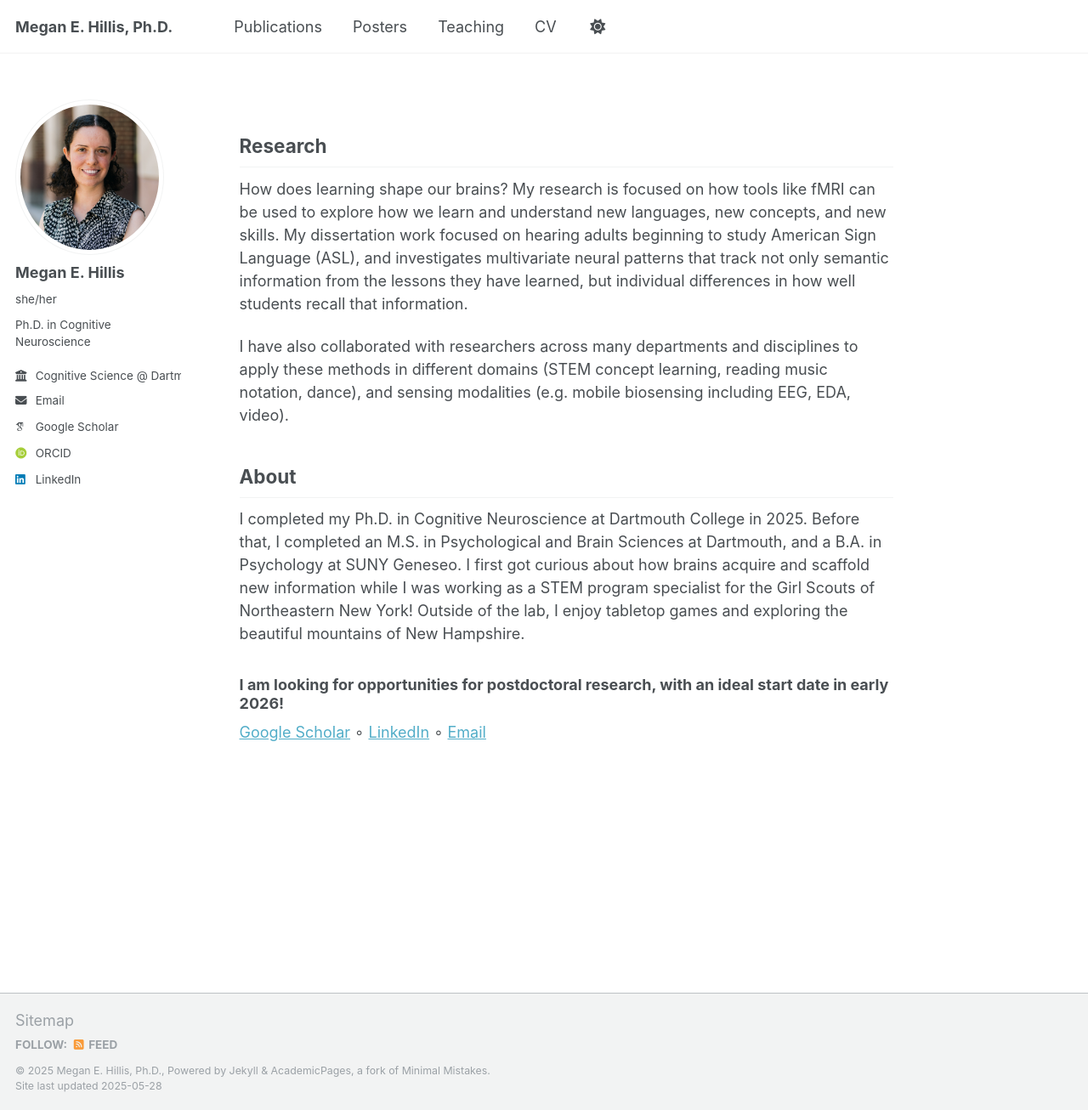
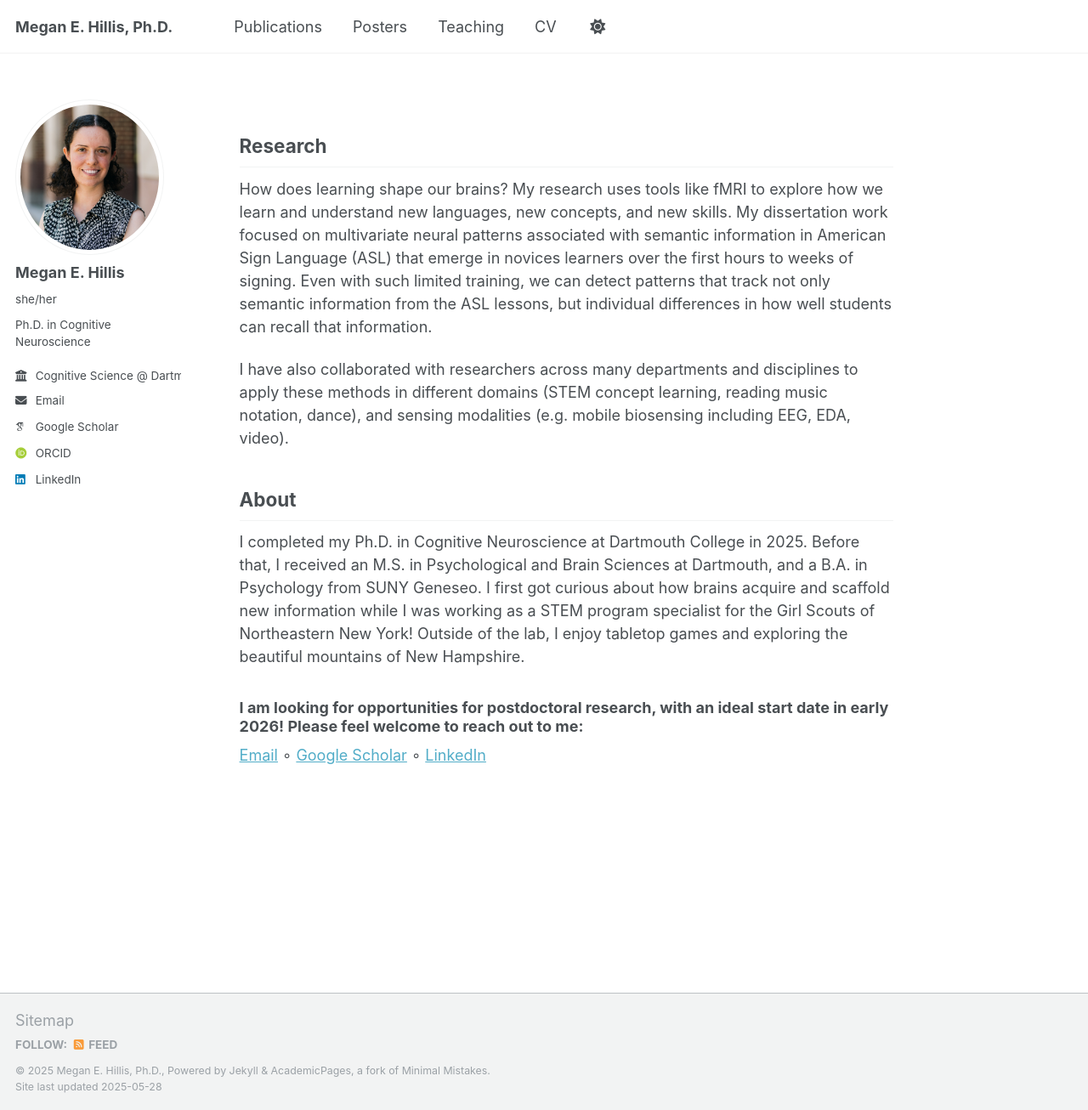
Before and after one commit to megan-hillis/megan-hillis.github.io, a Jekyll site: the page built from _pages/about.md, in a window 1280 px wide and 1306 px high. Shown: the whole window at 85% size. Built offline with Jekyll 4.4.1, drawn with Linux system fonts in a browser that asks for light colours; some web fonts are replaced.

Commit message:
Update about.md

```diff
--- a/_pages/about.md
+++ b/_pages/about.md
@@ -6,14 +6,14 @@ redirect_from:
   - /about.html
 ---
 ## Research
-How does learning shape our brains? My research is focused on how tools like fMRI can be used to explore how we learn and understand new languages, new concepts, and new skills. My dissertation work focused on hearing adults beginning to study American Sign Language (ASL), and investigates multivariate neural patterns that track not only semantic information from the lessons they have learned, but individual differences in how well students recall that information.
+How does learning shape our brains? My research uses tools like fMRI to explore how we learn and understand new languages, new concepts, and new skills. My dissertation work focused on multivariate neural patterns associated with semantic information in American Sign Language (ASL) that emerge in novices learners over the first hours to weeks of signing. Even with such limited training, we can detect patterns that track not only semantic information from the ASL lessons, but individual differences in how well students can recall that information.
 
 I have also collaborated with researchers across many departments and disciplines to apply these methods in different domains (STEM concept learning, reading music notation, dance), and sensing modalities (e.g. mobile biosensing including EEG, EDA, video).
 
 ## About
-I completed my Ph.D. in Cognitive Neuroscience at Dartmouth College in 2025. Before that, I completed an M.S. in Psychological and Brain Sciences at Dartmouth, and a B.A. in Psychology at SUNY Geneseo.
+I completed my Ph.D. in Cognitive Neuroscience at Dartmouth College in 2025. Before that, I received an M.S. in Psychological and Brain Sciences at Dartmouth, and a B.A. in Psychology from SUNY Geneseo.
 I first got curious about how brains acquire and scaffold new information while I was working as a STEM program specialist for the Girl Scouts of Northeastern New York!
 Outside of the lab, I enjoy tabletop games and exploring the beautiful mountains of New Hampshire.
 
-### I am looking for opportunities for postdoctoral research, with an ideal start date in early 2026!
-[Google Scholar](https://scholar.google.com/citations?user=QCNApjcAAAAJ&hl=en) ∘ [LinkedIn](https://www.linkedin.com/in/megan-hillis-56bb56128/) ∘ [Email](mailto:meg.hillis12@gmail.com)
+### I am looking for opportunities for postdoctoral research, with an ideal start date in early 2026! Please feel welcome to reach out to me:
+[Email](mailto:meg.hillis12@gmail.com)  ∘  [Google Scholar](https://scholar.google.com/citations?user=QCNApjcAAAAJ&hl=en)  ∘  [LinkedIn](https://www.linkedin.com/in/megan-hillis-56bb56128/)
```
